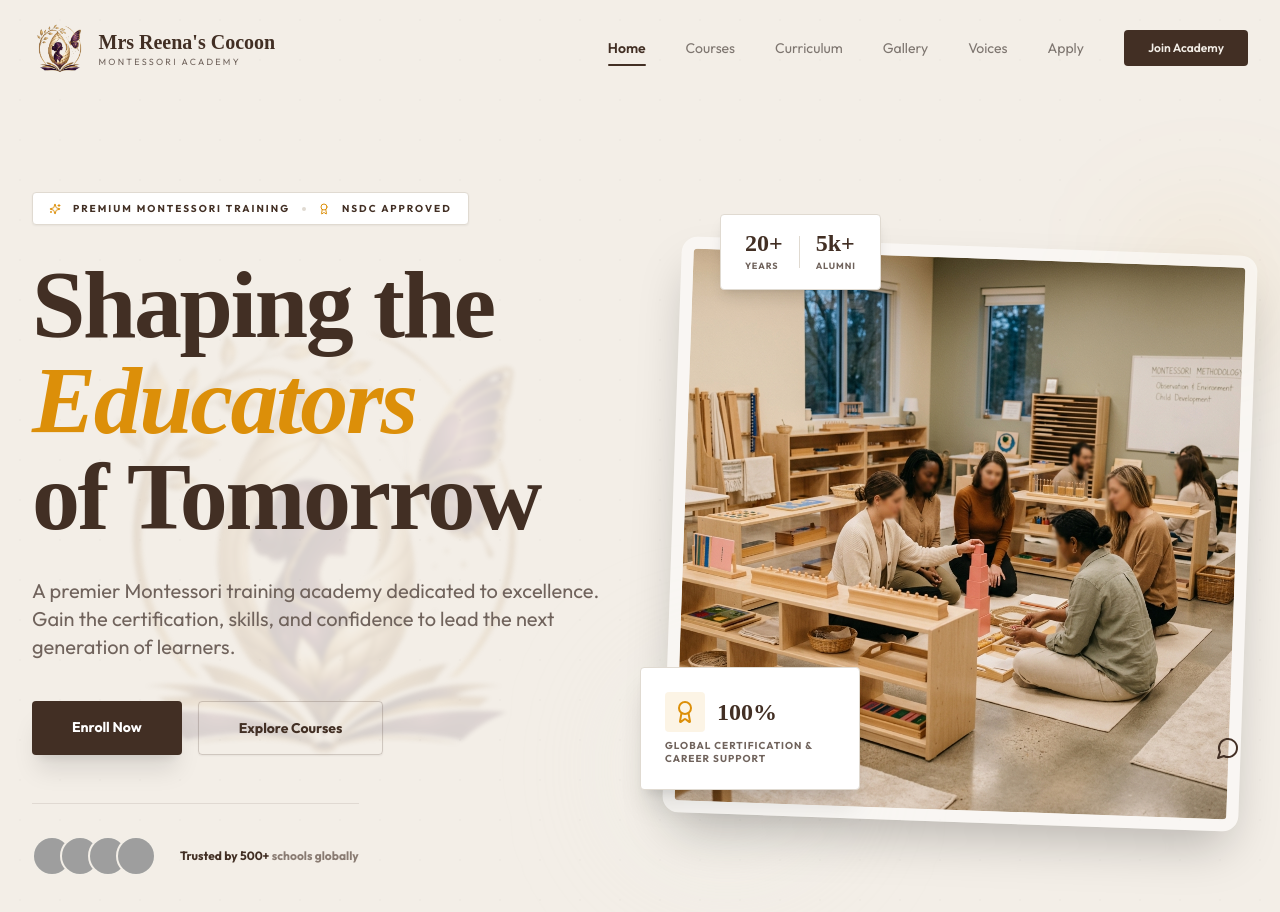
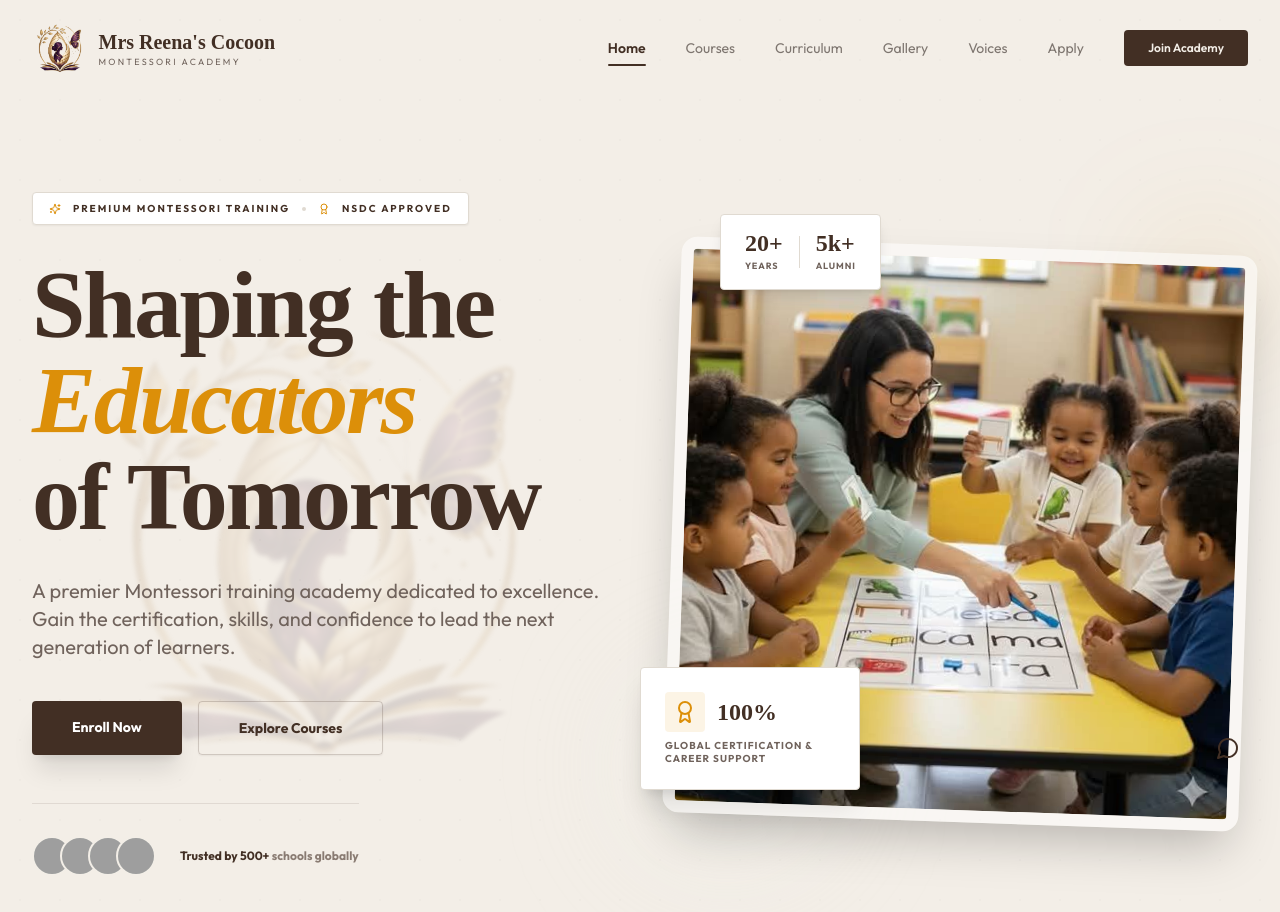
Before and after one commit to mani1010dev/reena-teacher-training, a React (Vite) app: page / in a window 1280 px wide. Shown: the top 912 px of the page. Built offline with nearby package versions, Linux system fonts and the light colour scheme; grey boxes are pictures that could not be loaded; the HTML template or start-up script is replaced by a standard one; a web font is replaced by a local one.

Commit message:
chore: update hero section main image

```diff
--- a/src/components/Hero.tsx
+++ b/src/components/Hero.tsx
@@ -54,7 +54,7 @@ const Hero = () => {
           <div className="relative" data-reveal="right">
             <div className="relative z-10 rounded-2xl overflow-hidden shadow-2xl border-[12px] border-white/50 rotate-2 hover:rotate-0 transition-all duration-700">
               <img
-                src="/hero-photo.png"
+                src="/Materiales Educativos para Maestras.jfif"
                 alt="Montessori Training"
                 className="w-full h-full object-cover aspect-[4/5] lg:aspect-square"
               />
```
Also changed, not shown: public/Materiales Educativos para Maestras.jfif (added).
